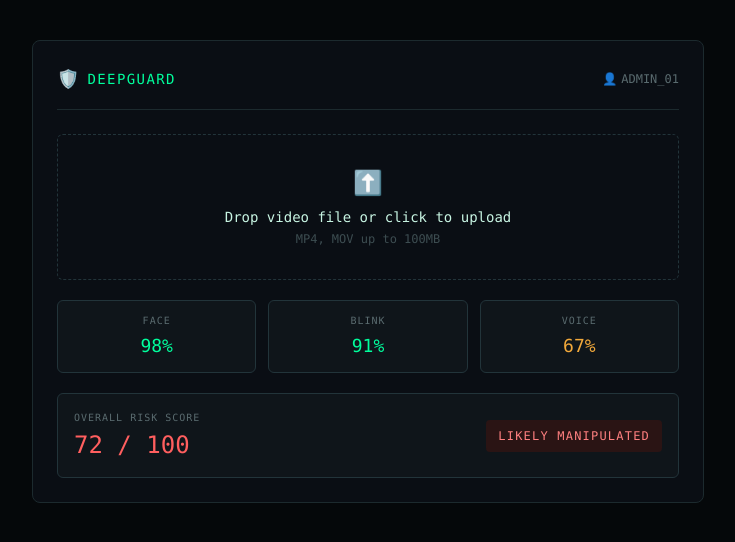
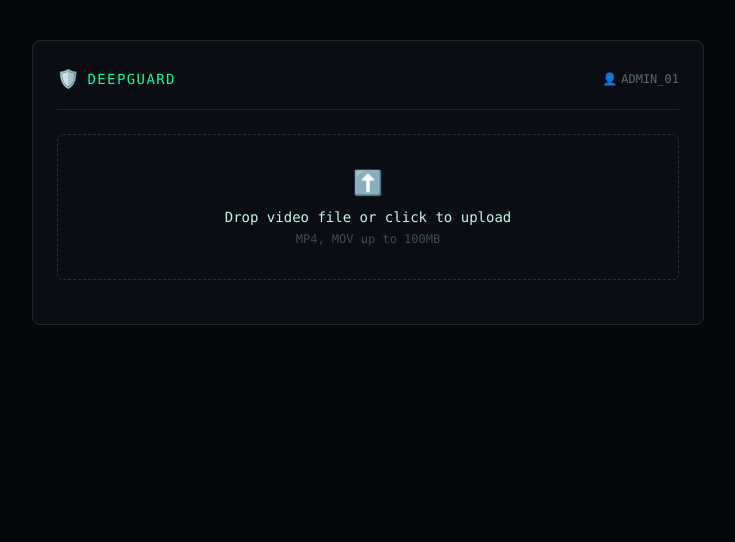
Before and after one commit to hemasiri050506/DeepfakeDetection, a React app in the folder frontend/: page /dashboard in a window 1280 px wide. Shown: the top 542 px of the page, without its empty margins (272-1007 px from the left). Built offline with nearby package versions, Linux system fonts and the light colour scheme; sample sign-in values are in the browser's storage; the HTML template or start-up script is replaced by a standard one.

Commit message:
Connect dashboard to real AI analysis results

```diff
--- a/frontend/src/components/Dashboard.jsx
+++ b/frontend/src/components/Dashboard.jsx
@@ -1,4 +1,44 @@
+import { useState } from 'react'
+
 function Dashboard() {
+  const [file, setFile] = useState(null)
+  const [results, setResults] = useState(null)
+  const [loading, setLoading] = useState(false)
+  const [error, setError] = useState('')
+
+  const handleFileChange = (e) => {
+    setFile(e.target.files[0])
+    setResults(null)
+    setError('')
+  }
+
+  const handleUpload = async () => {
+    if (!file) return
+    setLoading(true)
+    setError('')
+
+    const formData = new FormData()
+    formData.append('file', file)
+
+    try {
+      const res = await fetch('http://localhost:8081/api/video/upload', {
+        method: 'POST',
+        body: formData,
+      })
+
+      if (!res.ok) {
+        throw new Error('Analysis failed')
+      }
+
+      const data = await res.json()
+      setResults(data)
+    } catch (err) {
+      setError(err.message)
+    } finally {
+      setLoading(false)
+    }
+  }
+
   return (
     <div className="min-h-screen bg-[#05080a] px-4 py-10 font-mono">
       <div className="max-w-2xl mx-auto bg-[#0a0e14] border border-[#1c2a2e] rounded-lg p-6">
@@ -13,36 +53,54 @@ function Dashboard() {
           </div>
         </div>
 
-        <div className="border border-dashed border-[#22343a] rounded-md p-8 text-center mb-5">
+        <label className="block border border-dashed border-[#22343a] rounded-md p-8 text-center mb-5 cursor-pointer hover:border-[#00ff9d] transition">
+          <input type="file" accept="video/*" onChange={handleFileChange} className="hidden" />
           <div className="text-2xl text-[#22d3ee] mb-2">⬆️</div>
-          <p className="text-[#c8f5e3] text-sm mb-1">Drop video file or click to upload</p>
+          <p className="text-[#c8f5e3] text-sm mb-1">
+            {file ? file.name : 'Drop video file or click to upload'}
+          </p>
           <p className="text-[#3d4d51] text-xs">MP4, MOV up to 100MB</p>
+        </label>
+
+        {file && !results && (
+          <button
+            onClick={handleUpload}
+            disabled={loading}
+            className="w-full bg-[#00ff9d] text-[#04120b] font-semibold text-sm tracking-widest py-3 rounded hover:opacity-90 transition disabled:opacity-50 mb-5"
+          >
+            {loading ? 'ANALYZING...' : 'RUN ANALYSIS'}
+          </button>
+        )}
+
+        {error && (
+          <div className="bg-[#2a1414] border border-[#4a1f1f] text-[#ff8080] text-xs px-3 py-2 rounded mb-5">
+            {error}
           </div>
+        )}
 
+        {results && (
+          <>
             <div className="grid grid-cols-3 gap-3 mb-5">
               <div className="bg-[#0f151a] border border-[#22343a] rounded-md p-3 text-center">
-            <p className="text-[#5a6b6f] text-[10px] tracking-widest mb-1">FACE</p>
-            <p className="text-[#00ff9d] text-lg">98%</p>
+                <p className="text-[#5a6b6f] text-[10px] tracking-widest mb-1">FACE DETECTION</p>
+                <p className="text-[#00ff9d] text-lg">{results.face_detection_rate}%</p>
               </div>
               <div className="bg-[#0f151a] border border-[#22343a] rounded-md p-3 text-center">
-            <p className="text-[#5a6b6f] text-[10px] tracking-widest mb-1">BLINK</p>
-            <p className="text-[#00ff9d] text-lg">91%</p>
+                <p className="text-[#5a6b6f] text-[10px] tracking-widest mb-1">BLINKS DETECTED</p>
+                <p className="text-[#00ff9d] text-lg">{results.blink_count}</p>
               </div>
               <div className="bg-[#0f151a] border border-[#22343a] rounded-md p-3 text-center">
-            <p className="text-[#5a6b6f] text-[10px] tracking-widest mb-1">VOICE</p>
-            <p className="text-[#f2a93b] text-lg">67%</p>
+                <p className="text-[#5a6b6f] text-[10px] tracking-widest mb-1">TOTAL FRAMES</p>
+                <p className="text-[#00ff9d] text-lg">{results.total_frames}</p>
               </div>
             </div>
 
-        <div className="bg-[#0f151a] border border-[#22343a] rounded-md p-4 flex justify-between items-center">
-          <div>
-            <p className="text-[#5a6b6f] text-[10px] tracking-widest mb-1">OVERALL RISK SCORE</p>
-            <p className="text-[#ff5f5f] text-2xl">72 / 100</p>
+            <div className="bg-[#0f151a] border border-[#22343a] rounded-md p-4">
+              <p className="text-[#5a6b6f] text-[10px] tracking-widest mb-1">FRAMES WITH FACE</p>
+              <p className="text-[#c8f5e3] text-lg">{results.frames_with_face} / {results.total_frames}</p>
             </div>
-          <span className="bg-[#2a1414] text-[#ff8080] text-xs px-3 py-2 rounded tracking-widest">
-            LIKELY MANIPULATED
-          </span>
-        </div>
+          </>
+        )}
 
       </div>
     </div>
```
Lines whose indentation alone changed are shown as unchanged.
